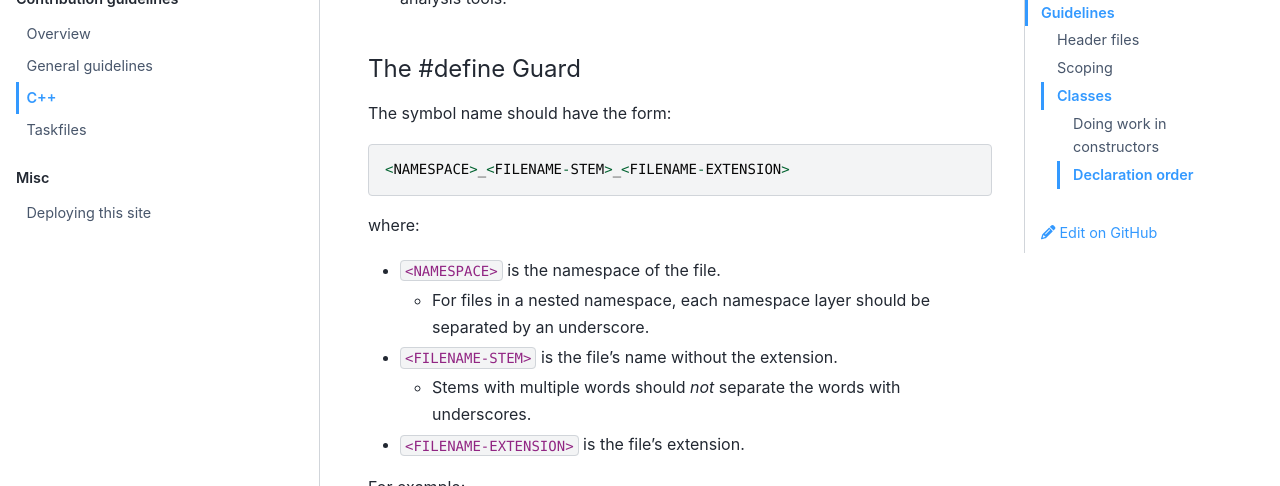
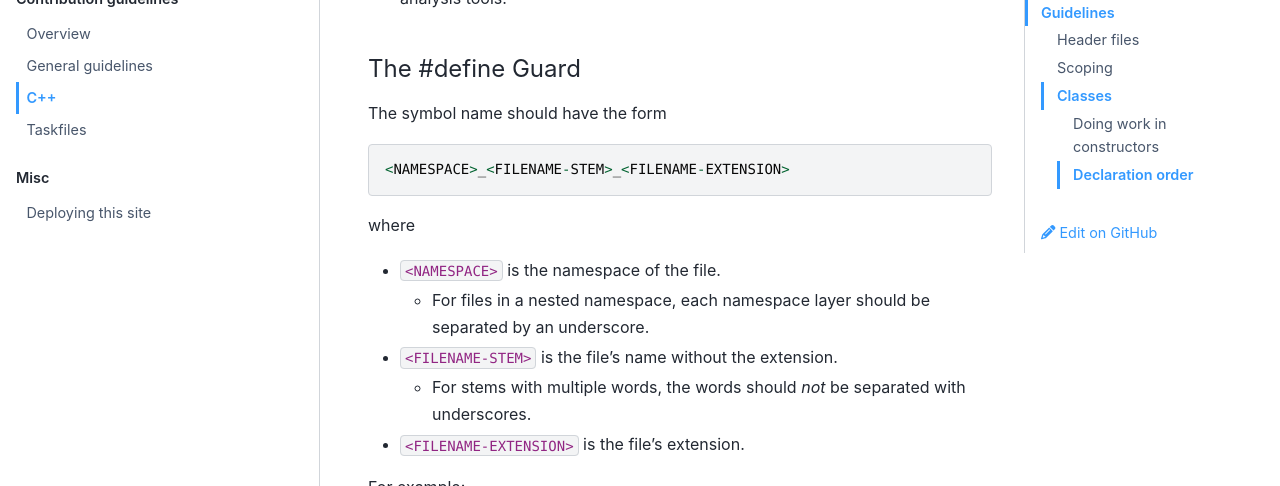
Before and after one commit to y-scope/yscope-docs, a Sphinx documentation site: the page built from docs/dev-guide/contrib-guides-cpp.md, in a window 1280 px wide and 900 px high, scrolled down 1242 px. Shown: the part 157-643 px from the top of the window. Built offline with Sphinx 7.4.7 and the PyData theme 0.15.4, drawn with Linux system fonts in a browser that asks for light colours.

Commit message:
Edit English.

````diff
--- a/docs/dev-guide/contrib-guides-cpp.md
+++ b/docs/dev-guide/contrib-guides-cpp.md
@@ -44,18 +44,18 @@ This section is a work in progress and does not yet include all exceptions after
 
 #### The #define Guard
 
-The symbol name should have the form:
+The symbol name should have the form
 
 ```
 <NAMESPACE>_<FILENAME-STEM>_<FILENAME-EXTENSION>
 ```
 
-where:
+where
 
 * `<NAMESPACE>` is the namespace of the file.
   * For files in a nested namespace, each namespace layer should be separated by an underscore.
 * `<FILENAME-STEM>` is the file's name without the extension.
-  * Stems with multiple words should _not_ separate the words with underscores.
+  * For stems with multiple words, the words should _not_ be separated with underscores.
 * `<FILENAME-EXTENSION>` is the file's extension.
 
 For example:
````
